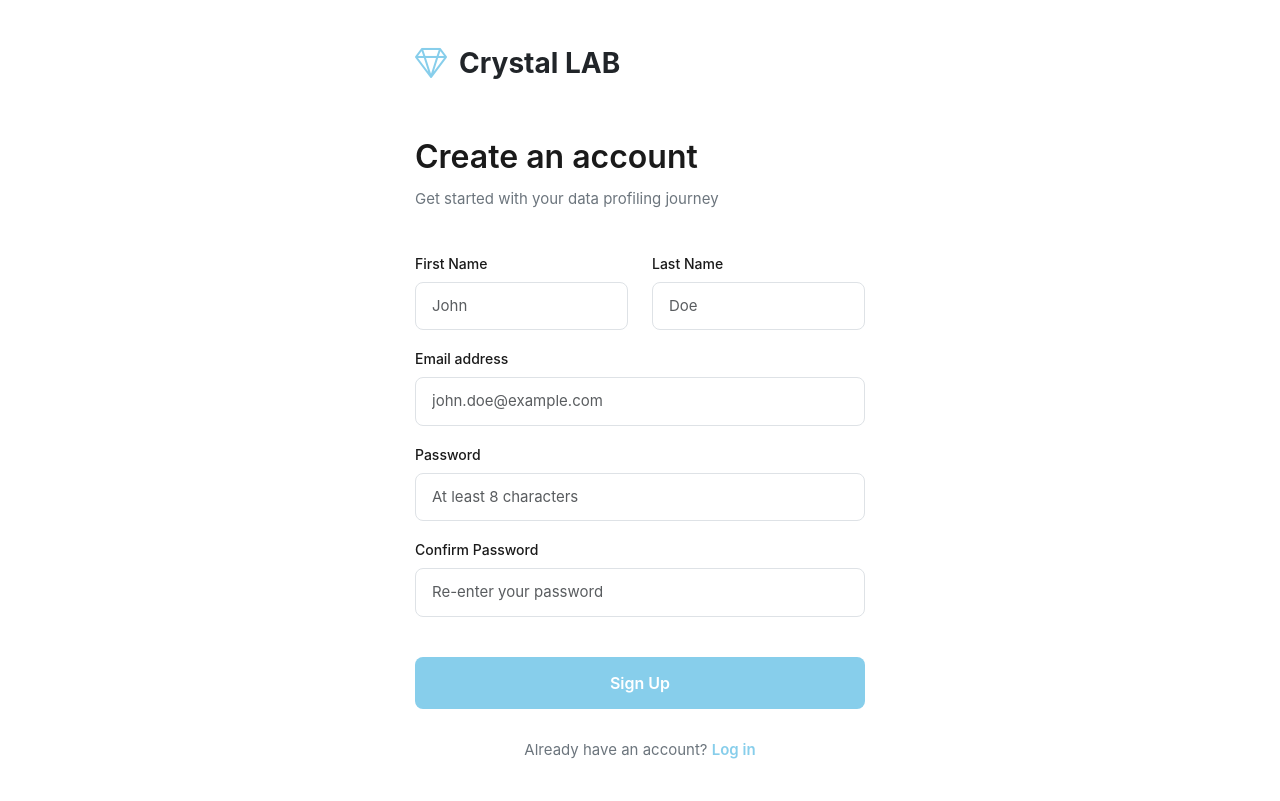
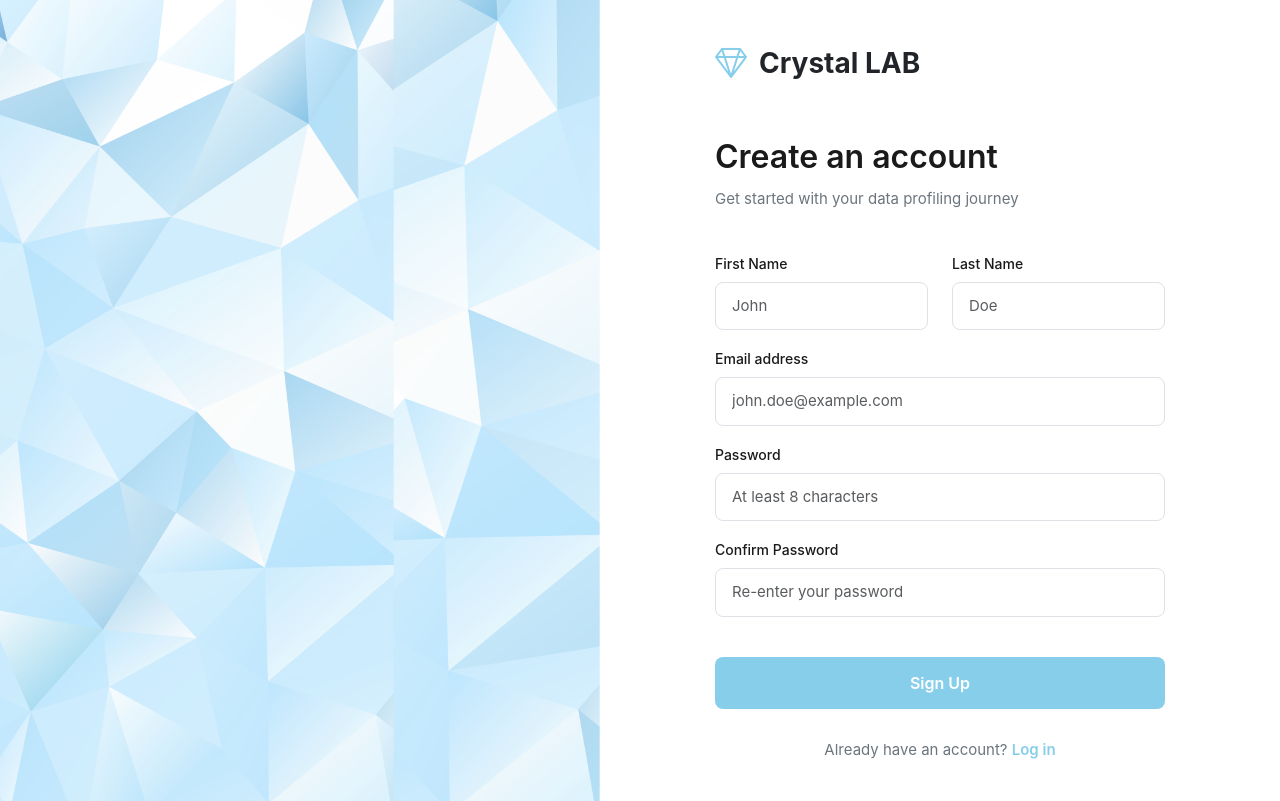
Before and after one commit to hayyfa777-design/CrystalLabb, a Flask app: page /auth/signup in a window 1280 px wide. Run offline with Flask 3, Linux system fonts and the light colour scheme.

Commit message:
Update signup.html

```diff
--- a/templates/signup.html
+++ b/templates/signup.html
@@ -30,7 +30,7 @@
         }
 
         .auth-container {
-            height: auto;
+            display: flex;
             min-height: 100vh;
 
         }
```
